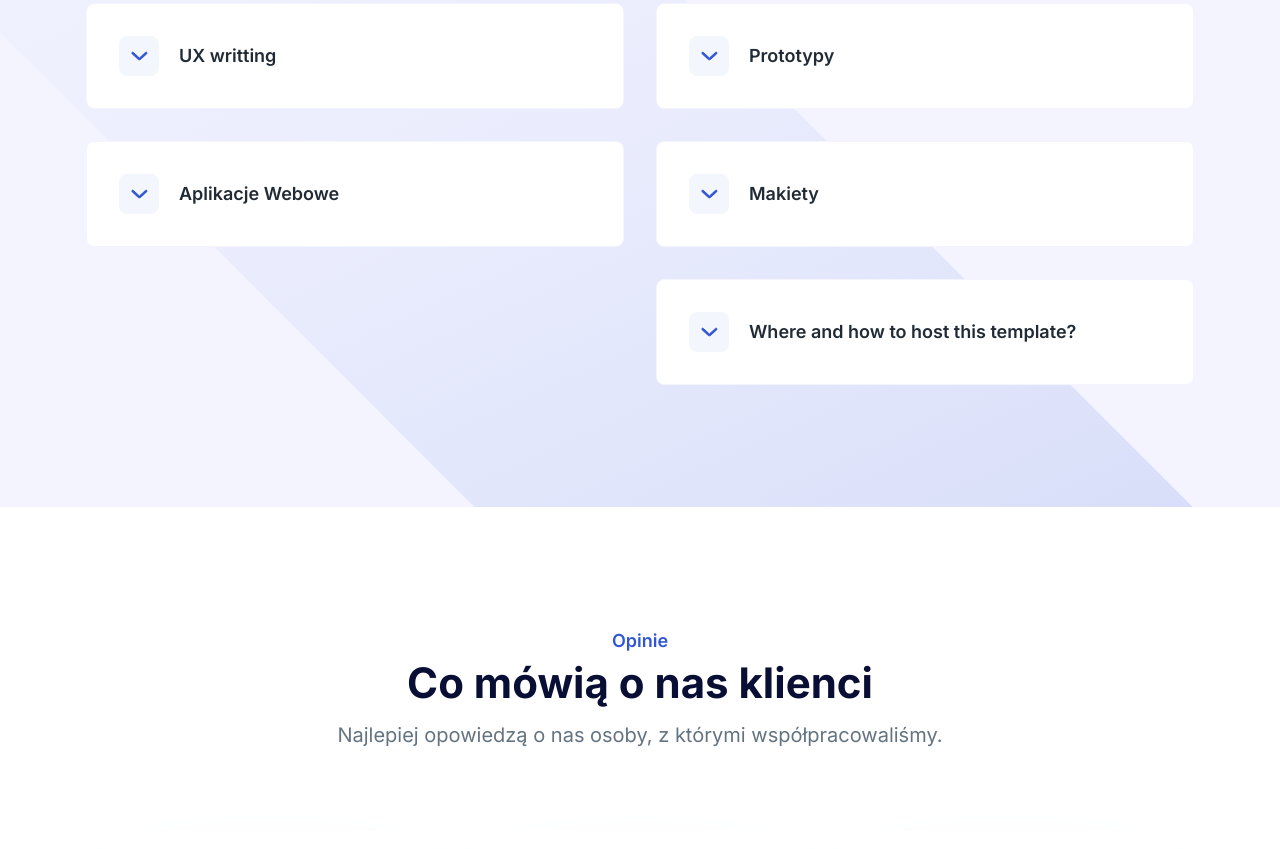
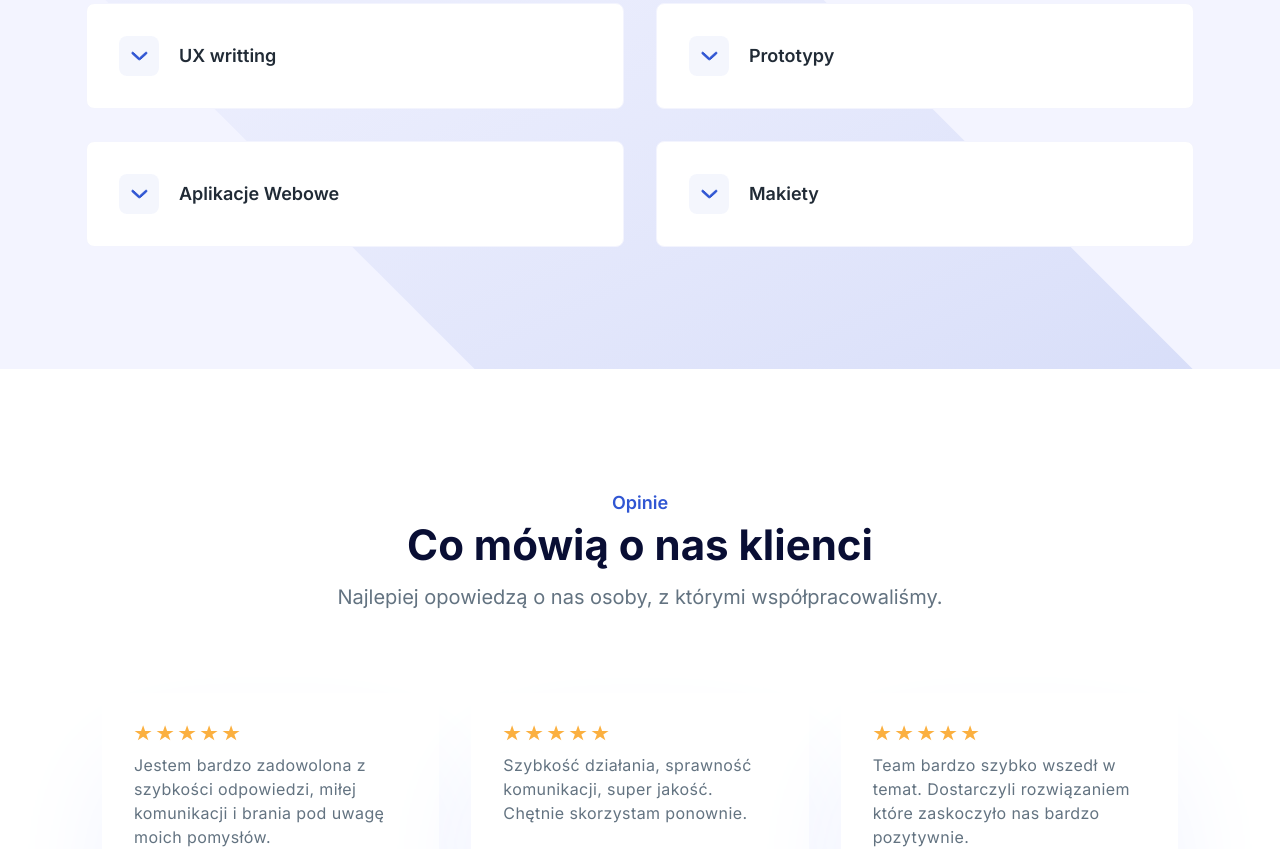
Before and after one commit to Maaasyn/Maaasyn, a website: page index.html in a window 1280 px wide. Shown: the part 1951-2800 px from the top of the page. Drawn offline with Linux system fonts and the light colour scheme.

```diff
--- a/index.html
+++ b/index.html
@@ -1622,43 +1622,6 @@
                 <div class="w-full">
                   <h4 class="text-base font-semibold text-black sm:text-lg">
                     Makiety
-                  </h4>
-                </div>
-              </button>
-              <div class="faq-content hidden pl-[62px]">
-                <p class="py-3 text-base leading-relaxed text-body-color">
-                  It takes 2-3 weeks to get your first blog post ready. That
-                  includes the in-depth research & creation of your monthly
-                  content marketing strategy that we do before writing your
-                  first blog post, Ipsum available .
-                </p>
-              </div>
-            </div>
-            <div
-              class="single-faq wow fadeInUp mb-8 w-full rounded-lg border border-[#F3F4FE] bg-white p-5 sm:p-8"
-              data-wow-delay=".2s
-              "
-            >
-              <button class="faq-btn flex w-full items-center text-left">
-                <div
-                  class="mr-5 flex h-10 w-full max-w-[40px] items-center justify-center rounded-lg bg-primary bg-opacity-5 text-primary"
-                >
-                  <svg
-                    width="17"
-                    height="10"
-                    viewBox="0 0 17 10"
-                    class="icon fill-current"
-                  >
-                    <path
-                      d="M7.28687 8.43257L7.28679 8.43265L7.29496 8.43985C7.62576 8.73124 8.02464 8.86001 8.41472 8.86001C8.83092 8.86001 9.22376 8.69083 9.53447 8.41713L9.53454 8.41721L9.54184 8.41052L15.7631 2.70784L15.7691 2.70231L15.7749 2.69659C16.0981 2.38028 16.1985 1.80579 15.7981 1.41393C15.4803 1.1028 14.9167 1.00854 14.5249 1.38489L8.41472 7.00806L2.29995 1.38063L2.29151 1.37286L2.28271 1.36548C1.93092 1.07036 1.38469 1.06804 1.03129 1.41393L1.01755 1.42738L1.00488 1.44184C0.69687 1.79355 0.695778 2.34549 1.0545 2.69659L1.05999 2.70196L1.06565 2.70717L7.28687 8.43257Z"
-                      fill="#3056D3"
-                      stroke="#3056D3"
-                    />
-                  </svg>
-                </div>
-                <div class="w-full">
-                  <h4 class="text-base font-semibold text-black sm:text-lg">
-                    Where and how to host this template?
                   </h4>
                 </div>
               </button>
```
